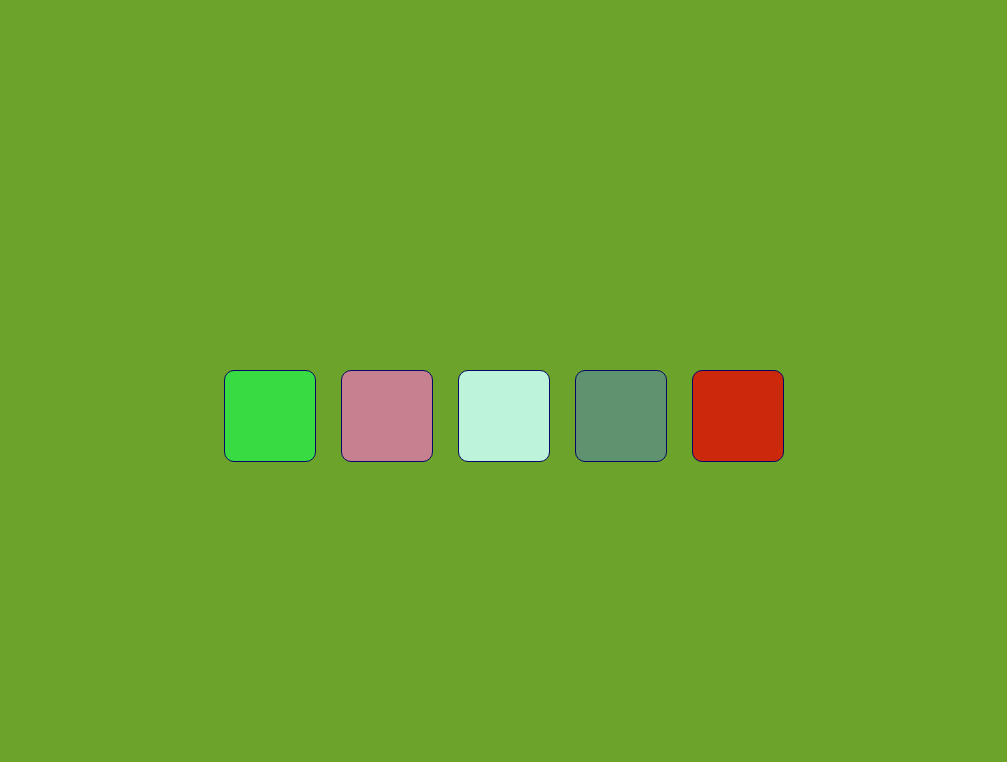
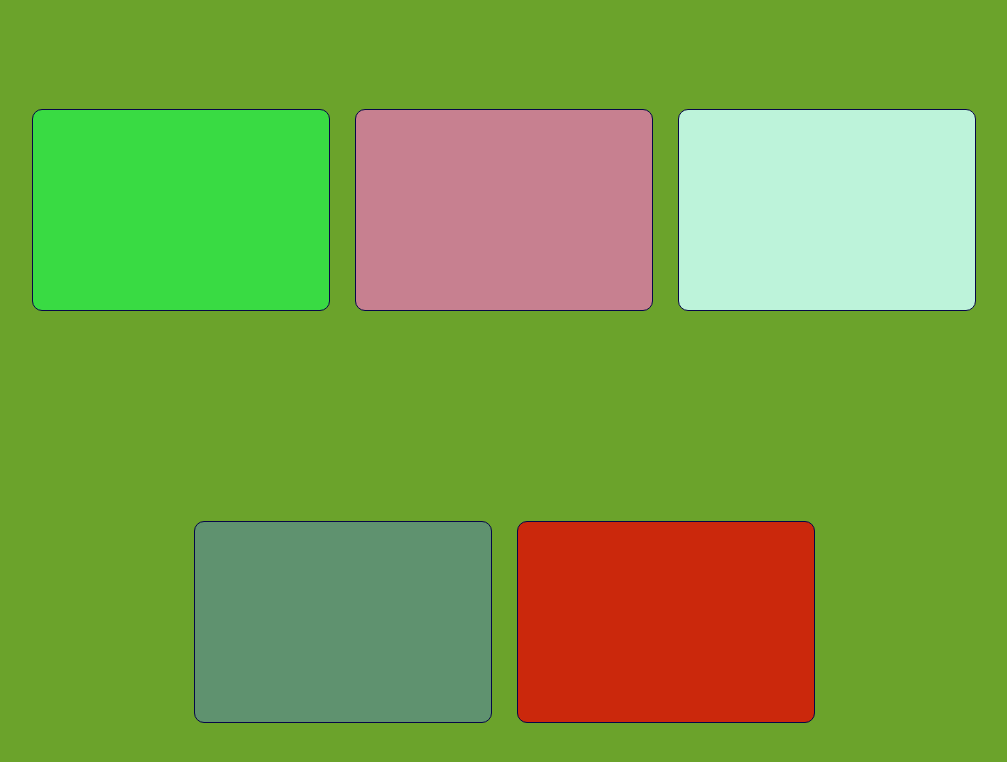
Before and after one commit to Hamid-Hussain-10/Random_Color_Generator, a plain HTML site: page index.html in a window 1280 px wide. Shown: the whole page, without its empty margins (136-1143 px from the left). Drawn offline with Linux system fonts and the light colour scheme.

Commit message:
Update index.html

```diff
--- a/index.html
+++ b/index.html
@@ -5,29 +5,6 @@
     <meta name="viewport" content="width=device-width, initial-scale=1.0" />
     <link rel="stylesheet" href="style.css">
     <title>js</title>
-    <style>
-      body {
-        display: flex;
-        align-items: center;
-        justify-content: center;
-      }
-      .container {
-        display: flex;
-        align-items: center;
-        justify-content: center;
-        gap: 25px;
-      }
-
-      .boxes {
-        display: flex;
-        align-items: center;
-        justify-content: center;
-        width: 50px;
-        height: 50px;
-        border: 1px solid rgb(7, 7, 103);
-        border-radius: 10px;
-      }
-    </style>
   </head>
   <body>
     <div class="container">
```
